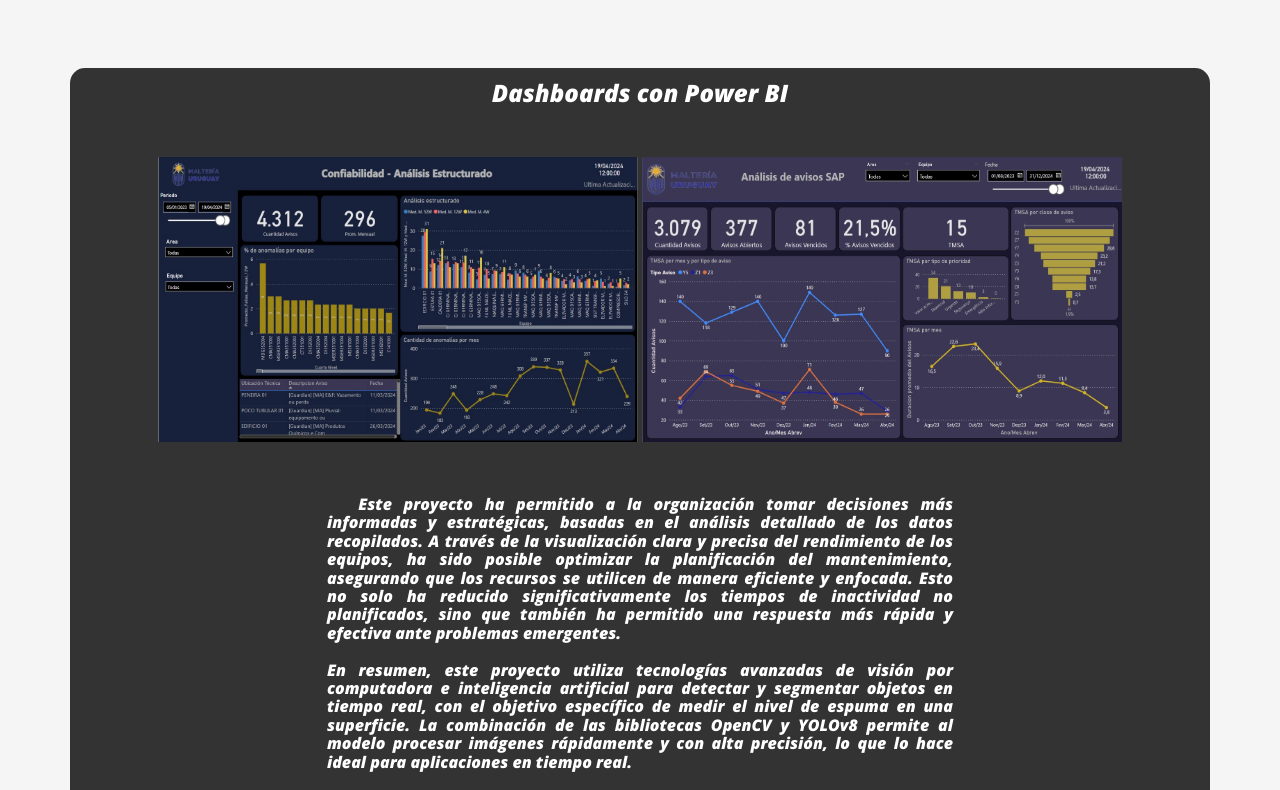
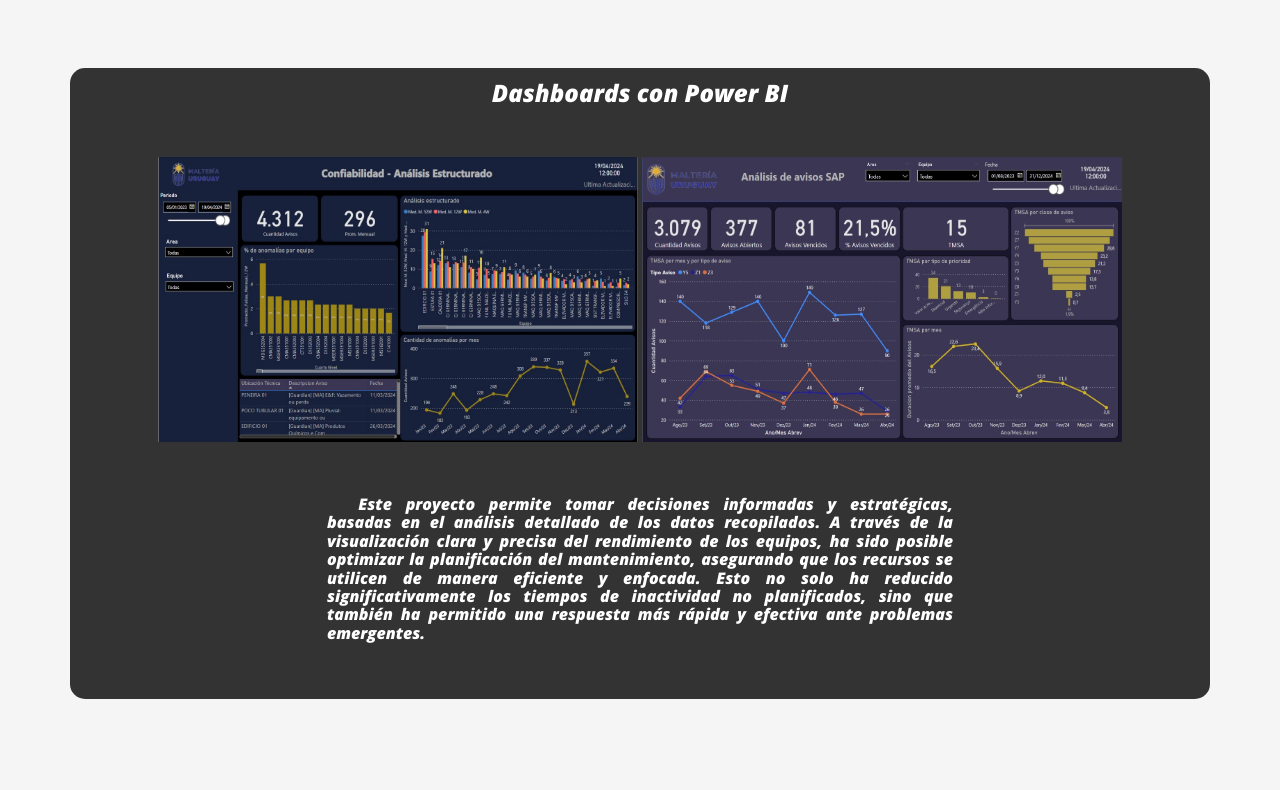
Before and after one commit to macroservicios/Hector-CV, a plain HTML site: page proyectos.html in a window 1280 px wide. Shown: the part 162-952 px from the top of the page. Drawn offline with nearby package versions, Linux system fonts and the light colour scheme; a web font is replaced by a local one.

Commit message:
initial commit

```diff
--- a/proyectos.html
+++ b/proyectos.html
@@ -62,16 +62,11 @@
             <img class="imgBI1" src="imagenes_IA2/imgPBI1.jpg" alt="descripción de la imagen">
             <img class="imgBI1" src="imagenes_IA2/imgPBI2.jpg" alt="descripción de la imagen">
             <p class="Dashboards-BI">
-            Este proyecto ha permitido a la organización tomar decisiones más informadas y estratégicas, basadas en
+            Este proyecto permite tomar decisiones informadas y estratégicas, basadas en
             el análisis detallado de los datos recopilados. A través de la visualización clara y precisa del rendimiento
             de los equipos, ha sido posible optimizar la planificación del mantenimiento, asegurando que los recursos se
             utilicen de manera eficiente y enfocada. Esto no solo ha reducido significativamente los tiempos de inactividad
-            no planificados, sino que también ha permitido una respuesta más rápida y efectiva ante problemas emergentes.<br>
-            <br>
-            En resumen, este proyecto utiliza tecnologías avanzadas de visión por computadora e inteligencia artificial para
-            detectar y segmentar objetos en tiempo real, con el objetivo específico de medir el nivel de espuma en una
-            superficie. La combinación de las bibliotecas OpenCV y YOLOv8 permite al modelo procesar imágenes rápidamente
-            y con alta precisión, lo que lo hace ideal para aplicaciones en tiempo real.</p>
+            no planificados, sino que también ha permitido una respuesta más rápida y efectiva ante problemas emergentes.</p>
 
         </section>
     </div>
```
